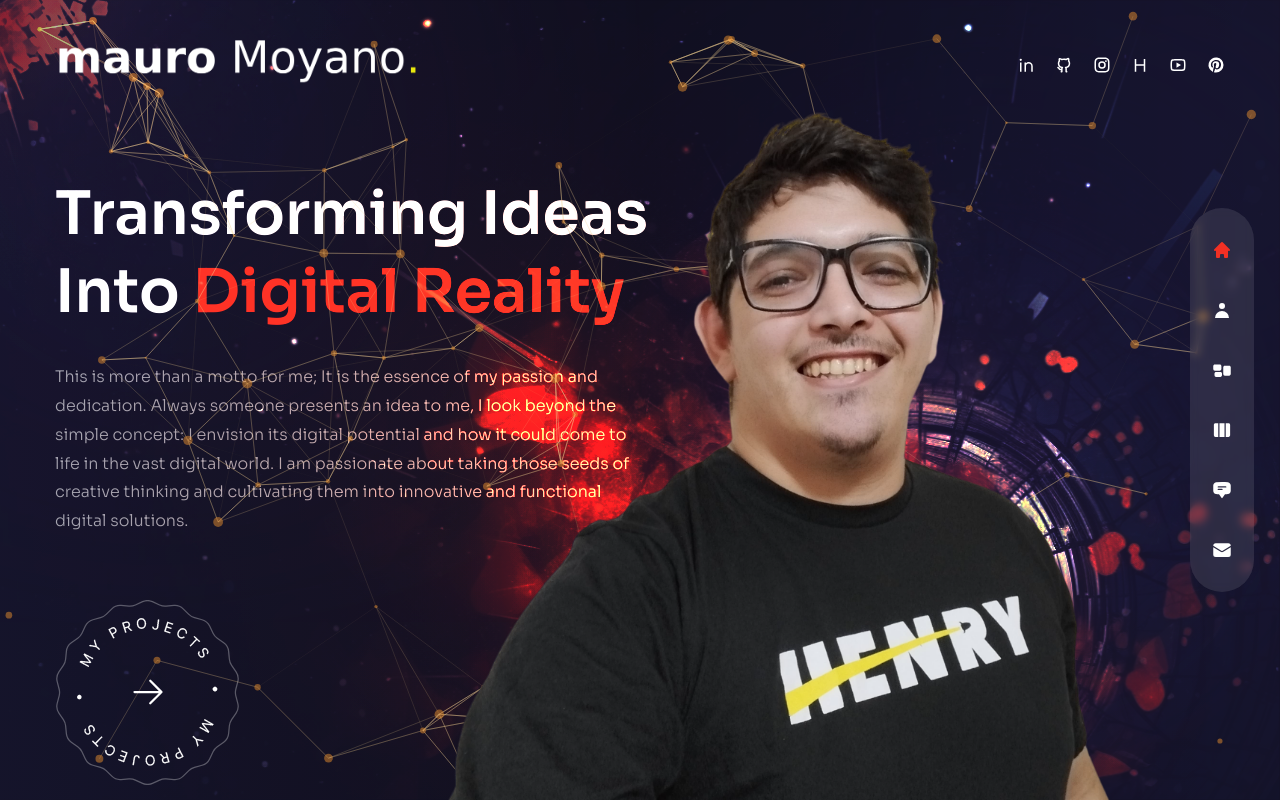
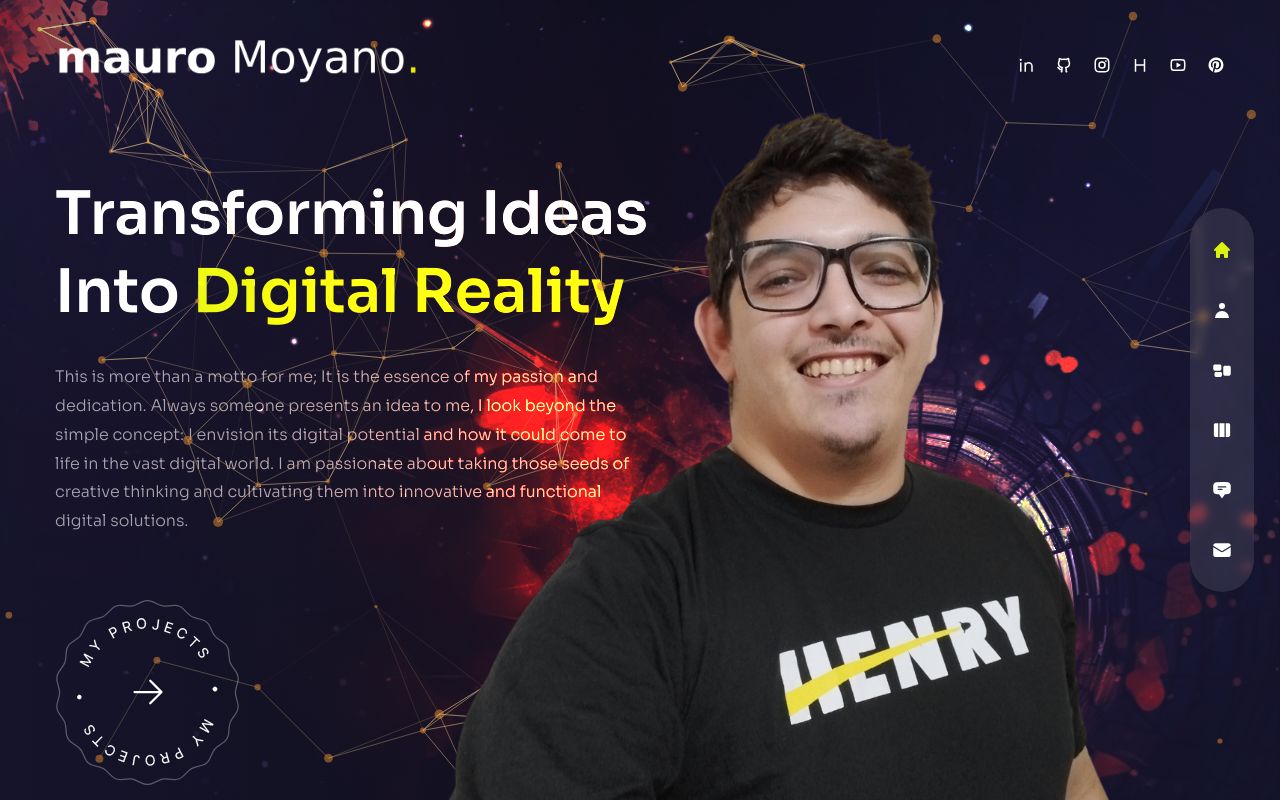
Before and after one commit to MauroMoyano/portfolioDynamic, a Next.js app: page / in a window 1280 px wide. Built offline with nearby package versions, Linux system fonts and the light colour scheme.

Commit message:
yellow color

```diff
--- a/styles/globals.css
+++ b/styles/globals.css
@@ -8,14 +8,14 @@
 .swiper-horizontal > .swiper-pagination-bullets .swiper-pagination-bullet,
 .swiper-pagination-horizontal.swiper-pagination-bullets
   .swiper-pagination-bullet {
-  background-color: #f13024;
+  background-color: #dbf110;
 }
 
 .swiper-button-next:after,
 .swiper-button-prev:after,
 .swiper-button-next:after,
 .swiper-rtl .swiper-button-prev:after {
-  color: #f13024;
+  color: #dbf110;
 }
 
 @layer base {
--- a/tailwind.config.js
+++ b/tailwind.config.js
@@ -24,7 +24,7 @@ module.exports = {
       colors: {
         primary: '#131424',
         secondary: '#393A47',
-        accent: '#F13024',
+        accent: '#dbf110',
       },
       backgroundImage: {
         explosion: 'url("/bg-explosion.png")',
```
